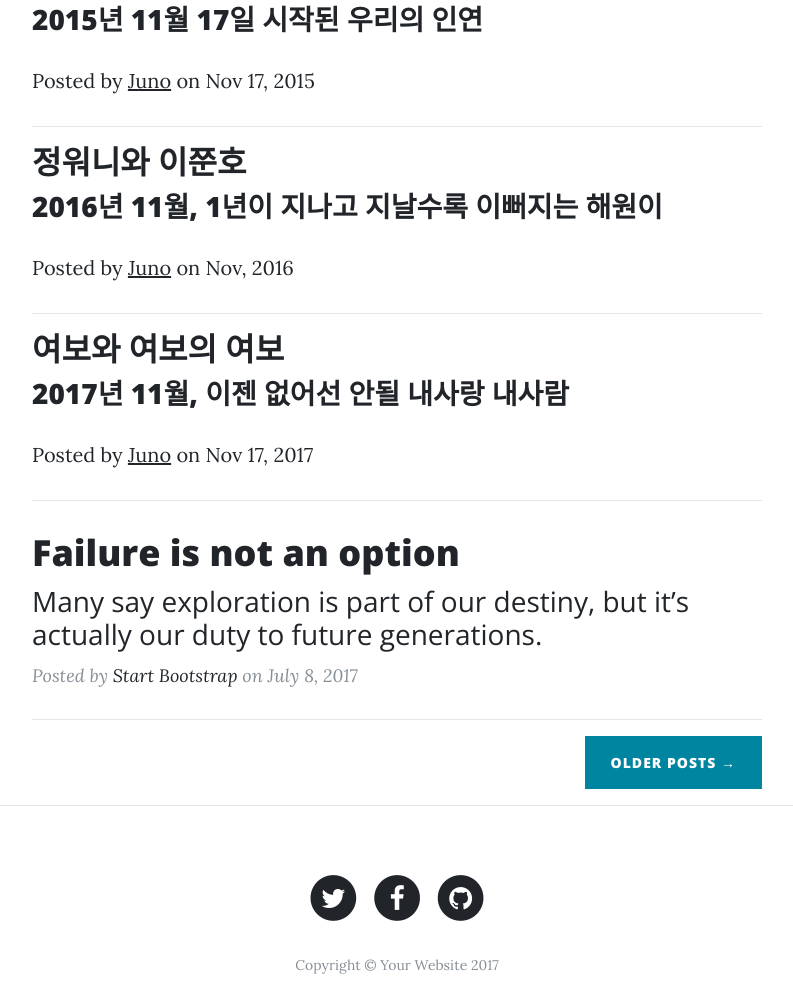
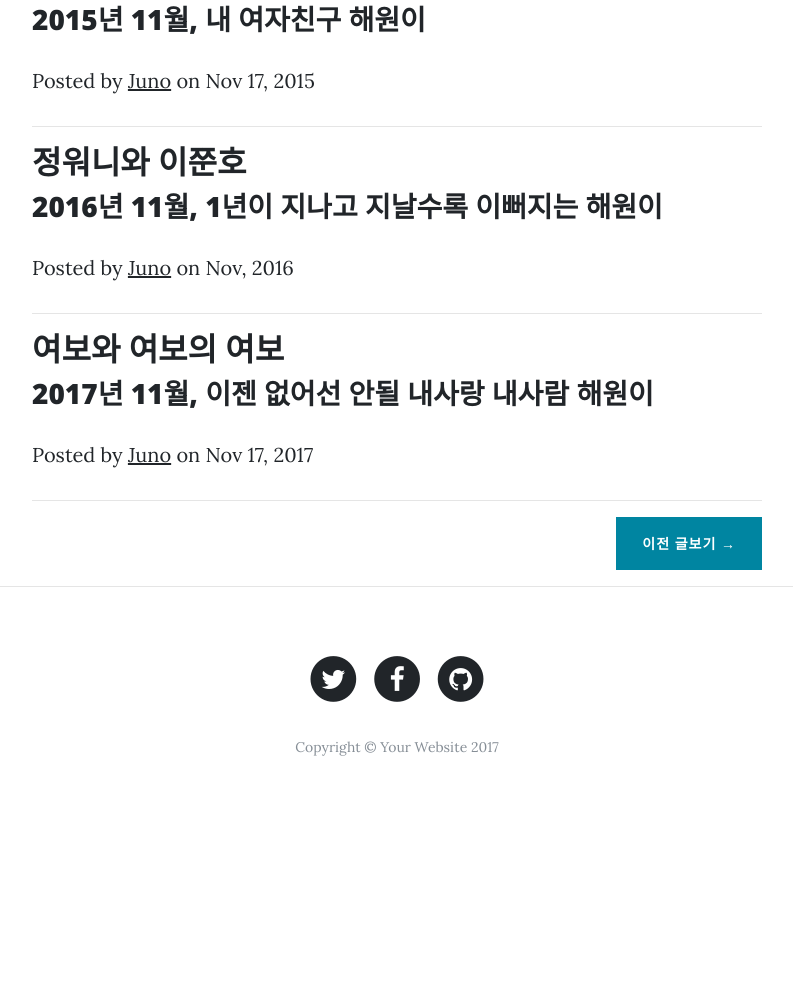
Before and after one commit to juno7803/web_juno.github.com, a website: page index.html in a window 1280 px wide. Shown: the part 626-1612 px from the top of the page, without its empty margins (243-1036 px from the left). After the commit the page ends 1449 px from the top, so only its background shows below. Drawn offline with nearby package versions, Linux system fonts and the light colour scheme.

Commit message:
Rm previous post

```diff
--- a/index.html
+++ b/index.html
@@ -77,7 +77,7 @@
                 이준호와 정해원
               </h2>
               <h3 class="post1-subtitle">
-                2015년 11월 17일 시작된 우리의 인연
+                2015년 11월, 내 여자친구 해원이
               </h3>
             </a>
             <p class="post1-meta">Posted by
@@ -105,7 +105,7 @@
                 여보와 여보의 여보
               </h2>
               <h3 class="post730-subtitle">
-                2017년 11월, 이젠 없어선 안될 내사랑 내사람
+                2017년 11월, 이젠 없어선 안될 내사랑 내사람 해원이
               </h3>
             </a>
             <p class="post730-meta">Posted by
@@ -113,23 +113,9 @@
               on Nov 17, 2017</p>
           </div>
           <hr>
-          <div class="post-preview">
-            <a href="post.html">
-              <h2 class="post-title">
-                Failure is not an option
-              </h2>
-              <h3 class="post-subtitle">
-                Many say exploration is part of our destiny, but it’s actually our duty to future generations.
-              </h3>
-            </a>
-            <p class="post-meta">Posted by
-              <a href="#">Start Bootstrap</a>
-              on July 8, 2017</p>
-          </div>
-          <hr>
           <!-- Pager -->
           <div class="clearfix">
-            <a class="btn btn-primary float-right" href="#">Older Posts &rarr;</a>
+            <a class="btn btn-primary float-right" href="#">이전 글보기 &rarr;</a>
           </div>
         </div>
       </div>
```
